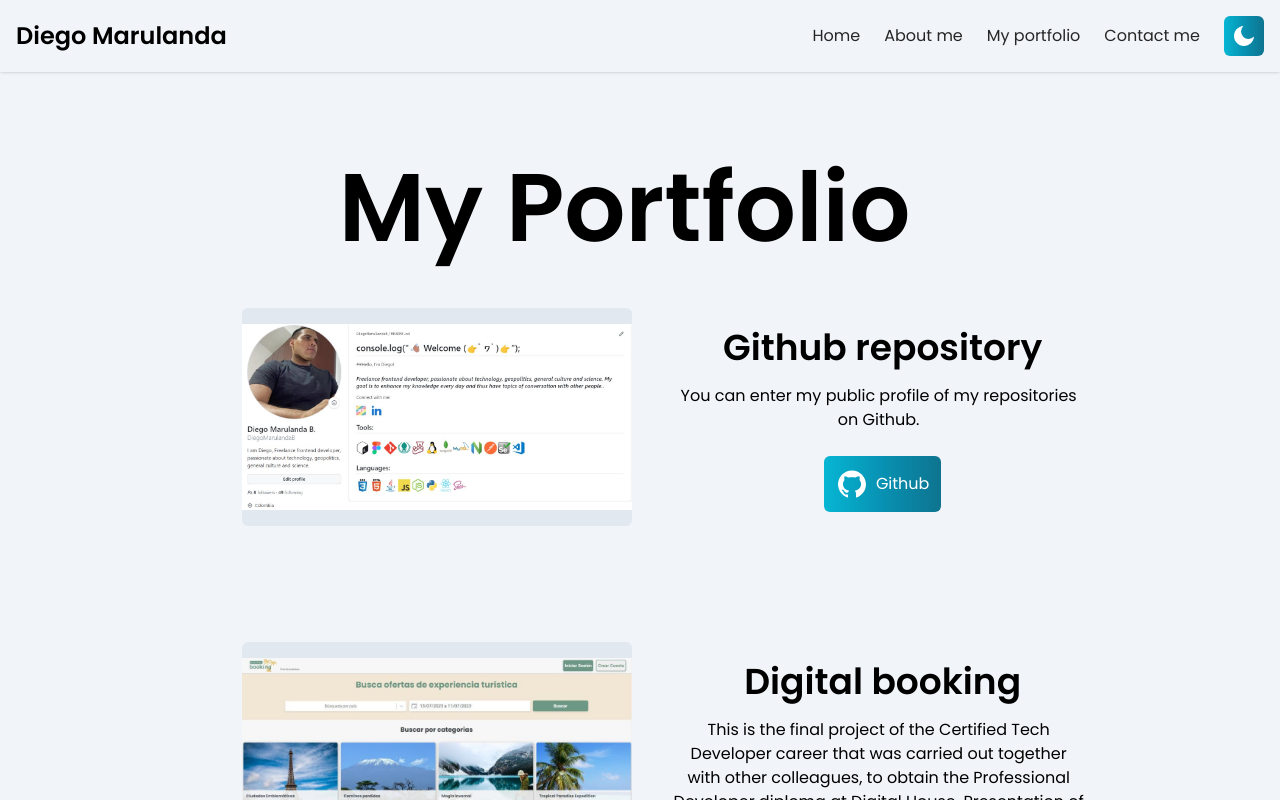
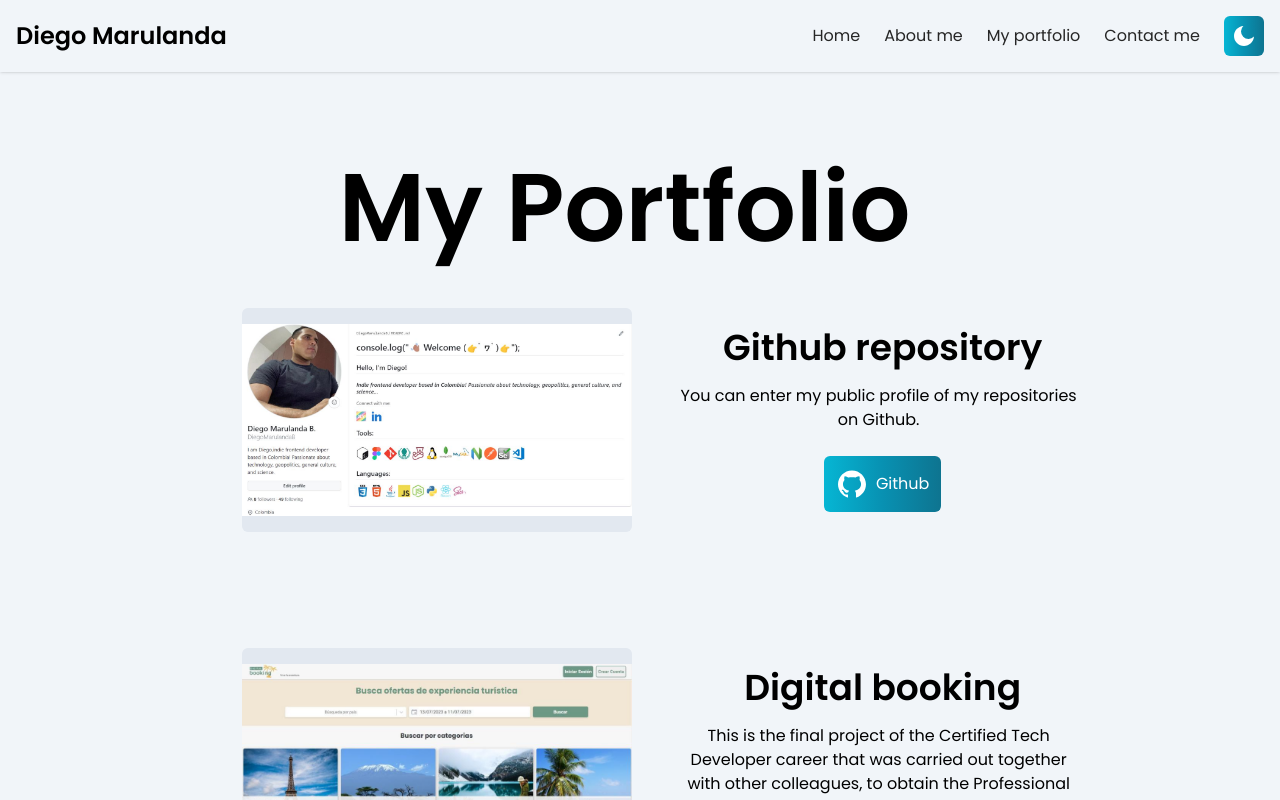
Before and after one commit to DiegoMarulandaB/Portfolio, a Next.js app: page /projects in a window 1280 px wide. Shown: the top 800 px of the page. Built offline with nearby package versions, Linux system fonts and the light colour scheme.

Commit message:
add profileGithub?projects_3

```diff
--- a/src/app/projects/page.tsx
+++ b/src/app/projects/page.tsx
@@ -20,7 +20,7 @@ const projects: Project[] = [
     name: 'Github repository',
     description:
       'You can enter my public profile of my repositories on Github.',
-    image: '/ProfileGithub2.jpg',
+    image: '/ProfileGithub.jpg',
     // alt:"final project image",
     github: 'https://github.com/DiegoMarulandaB',
     link: 'https://github.com/DiegoMarulandaB',
```
Also changed, not shown: public/ProfileGithub.jpg (added), public/ProfileGithub2.jpg (deleted).
